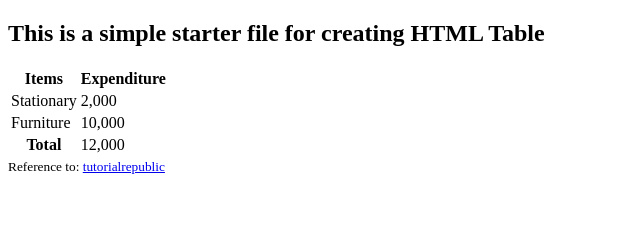
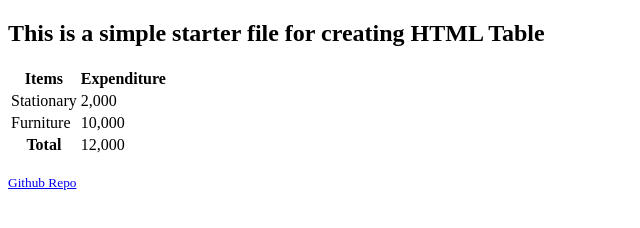
Before and after one commit to devpacademy/devpacademy.github.io, a plain HTML site: page HTML-Tables/index.html in a window 1280 px wide. Shown: the whole page, without its empty margins (0-640 px from the left). Drawn offline with Linux system fonts and the light colour scheme.

Commit message:
Update index.html

```diff
--- a/HTML-Tables/index.html
+++ b/HTML-Tables/index.html
@@ -34,14 +34,15 @@
       </tfoot>
     </table>
 
-    <small
-      >Reference to:
-      <a
-        href="https://www.tutorialrepublic.com/html-tutorial/html-tables.php"
-        target="_blank"
-        rel="noopener noreferrer"
-        >tutorialrepublic</a
-      ></small
-    >
+    <p>
+      <small
+        ><a
+          href="https://github.com/devpacademy/devpacademy.github.io/tree/main/HTML-Tables"
+          target="_blank"
+          rel="noopener noreferrer"
+          >Github Repo</a
+        ></small
+      >
+    </p>
   </body>
 </html>
```
